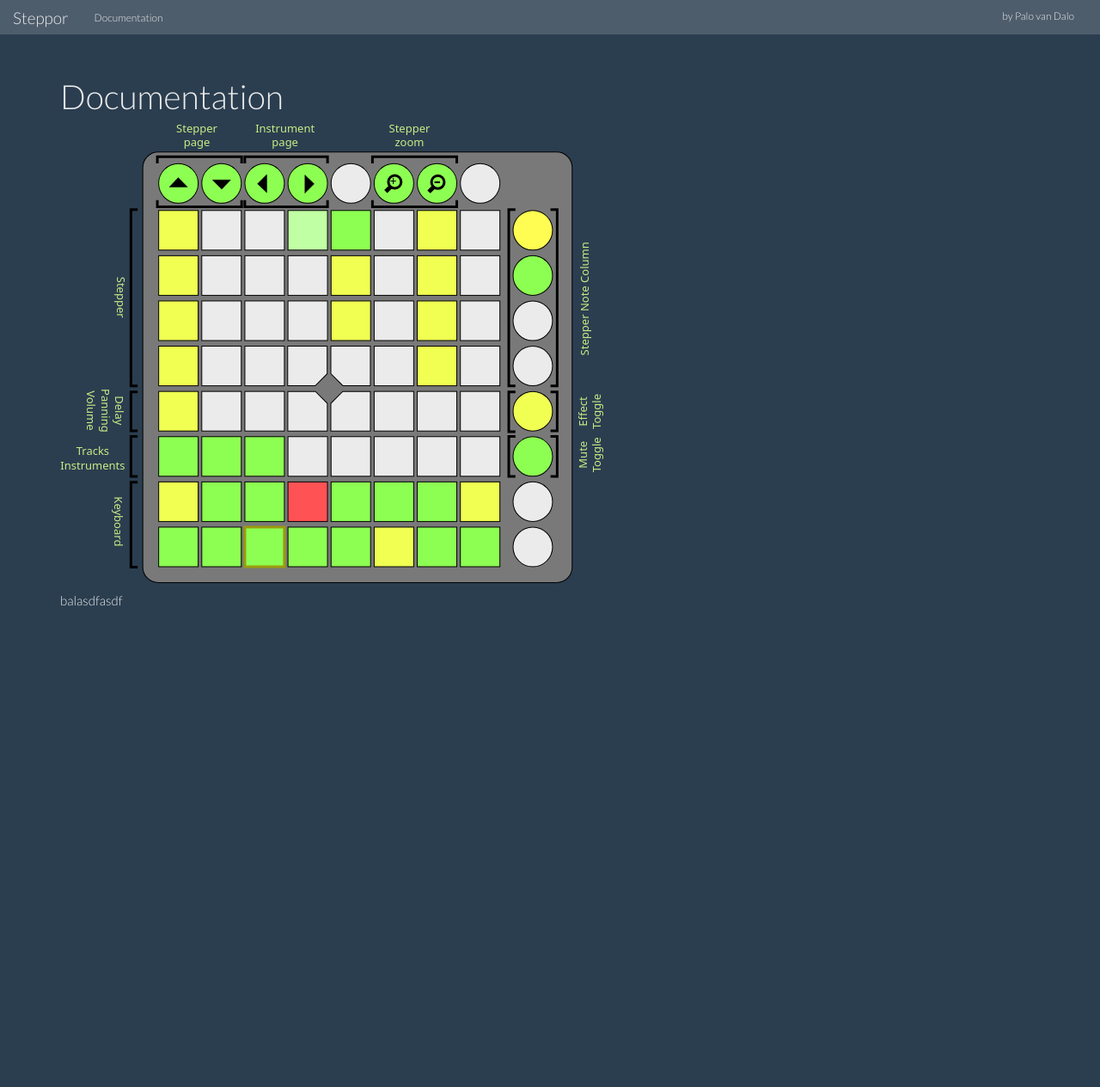
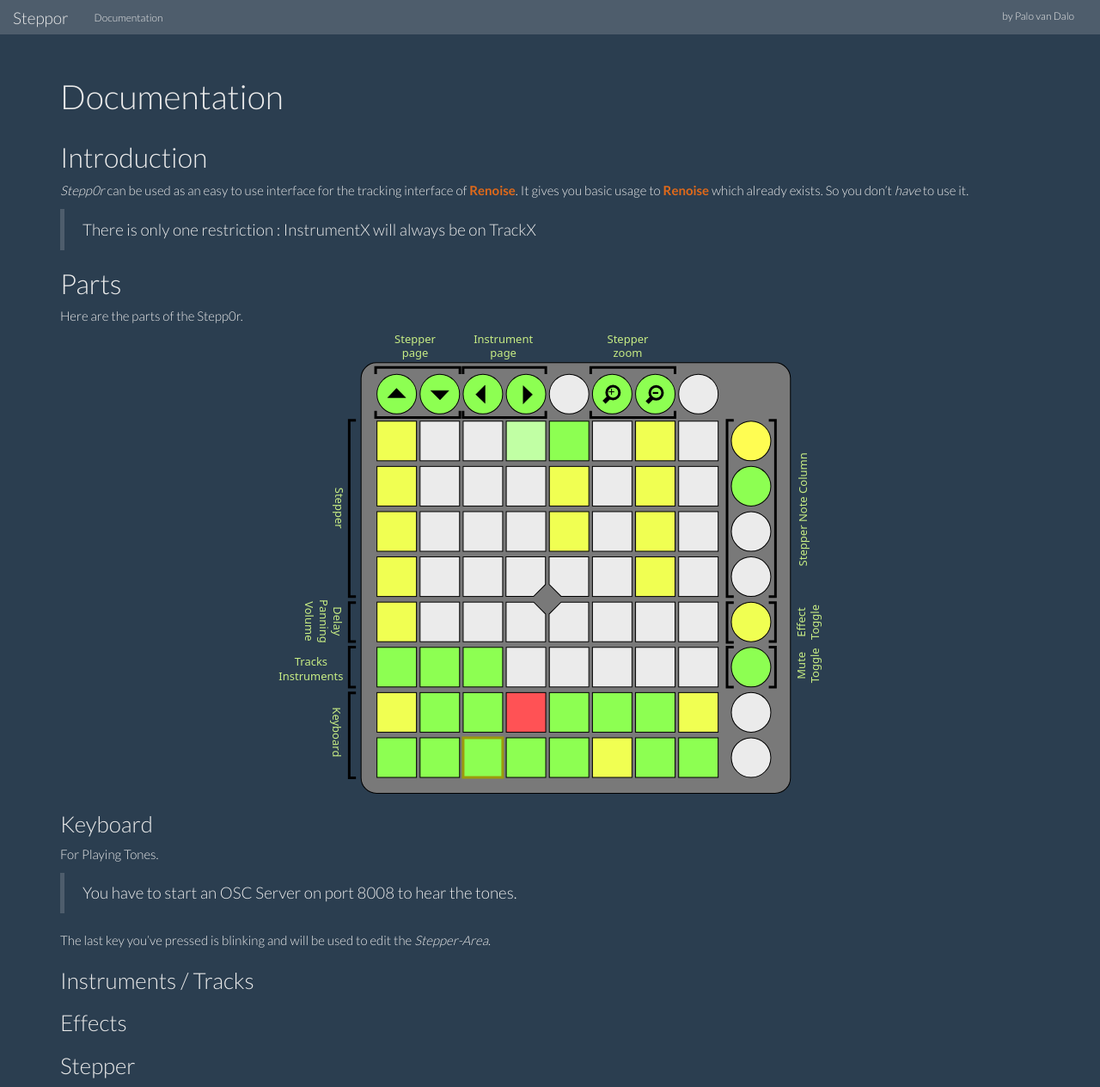
Before and after one commit to mrVanDalo/stepp0r, a Jekyll site: the page built from documentation.md, in a window 1280 px wide and 1264 px high. Shown: the whole window at 86% size. Built offline with Jekyll 4.4.1, drawn with Linux system fonts in a browser that asks for light colours.

Commit message:
on writing documentation

```diff
--- a/_layouts/page.html
+++ b/_layouts/page.html
@@ -10,7 +10,7 @@ layout: default
     </div>
 
     <div class="col-md-12">
-        <article class="post-content">
+        <article>
             {{ content }}
         </article>
     </div>
--- a/documentation.md
+++ b/documentation.md
@@ -4,6 +4,37 @@ title: Documentation
 permalink: /documentation/
 ---
 
-![Launchpad Pads](/assets/Launchpad.svg)
+## Introduction
 
-balasdfasdf
+*Stepp0r* can be used as an easy to use interface for the tracking interface of
+[**Renoise**](http://www.renoise.com/).
+It gives you basic usage to
+[**Renoise**](http://www.renoise.com/)
+which already exists.
+So you don't _have_ to use it.
+
+> There is only one restriction :
+> InstrumentX will always be on TrackX
+
+## Parts
+
+Here are the parts of the Stepp0r.
+
+<img class="img-responsive center-block" src="/assets/Launchpad.svg" alt="Launchpad Parts" />
+
+
+### Keyboard
+
+For Playing Tones.
+
+> You have to start an OSC Server on port 8008 to hear the tones.
+
+The last key you've pressed is blinking and will be used to edit the *Stepper-Area*.
+
+### Instruments / Tracks
+
+
+
+### Effects
+
+### Stepper
```
